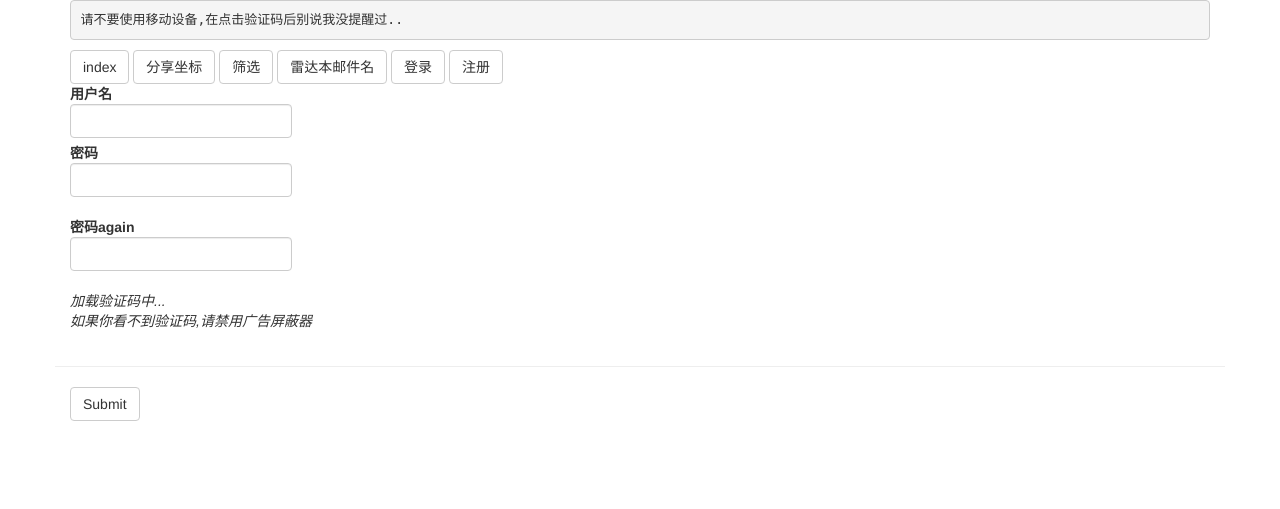
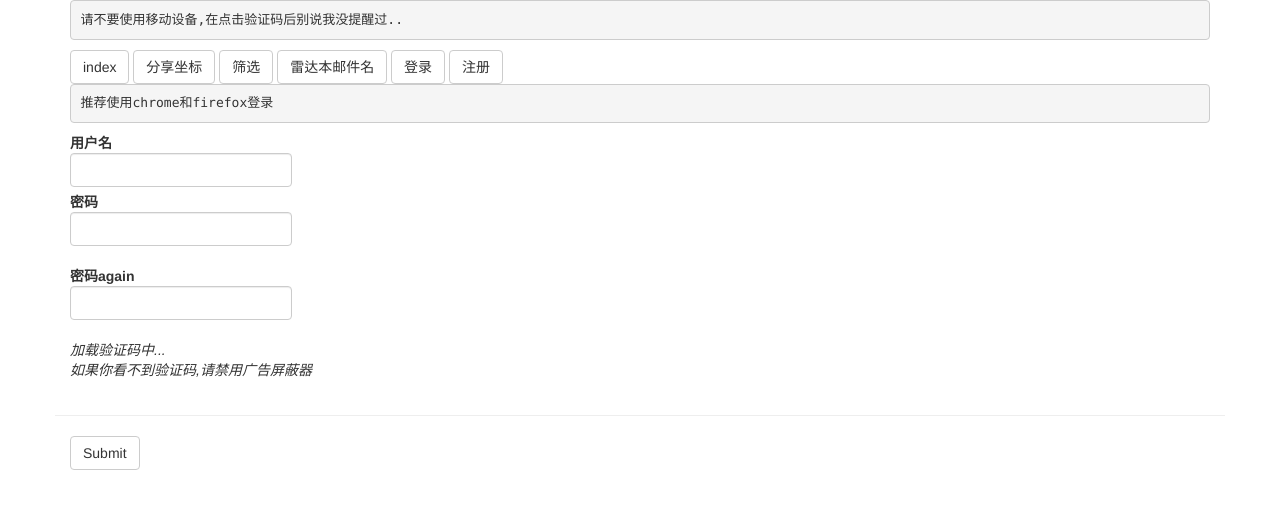
Before and after one commit to HamHuo/pad, a Flask app: page /register in a window 1280 px wide. Shown: the top 509 px of the page. Run offline with Flask 2, Linux system fonts and the light colour scheme; some libraries are stand-ins or nearby versions.

Commit message:
notice chrome and firefox

```diff
--- a/app/setup.py
+++ b/app/setup.py
@@ -1,6 +1,6 @@
 import sys
 
-from models import create_tables, Tag, Point, PointTag
+from models import create_tables, Tag, Point, PointTag, UserPoint
 
 if len(sys.argv) >= 2:
 
@@ -28,6 +28,8 @@ if len(sys.argv) >= 2:
             else:
                 p.treasure = ', '.join(new_tr)
                 p.save()
+        for p in UserPoint.select():
+            p.delete_instance()
 
     if sys.argv[1] == 'add':
         if sys.argv[2] == 'tag':
--- a/app/templates/login.html
+++ b/app/templates/login.html
@@ -1,5 +1,10 @@
 {% extends 'components/base.html' %}
 {% block content %}
+    <div class="row">
+        <div class="col-md-12">
+            <pre>推荐使用chrome和firefox登录</pre>
+        </div>
+    </div>
     <div class="row">
         <div class="col-md-12">
             <form id="form" action="/login" method="post">
--- a/app/templates/register.html
+++ b/app/templates/register.html
@@ -1,5 +1,10 @@
 {% extends 'components/base.html' %}
 {% block content %}
+    <div class="row">
+        <div class="col-md-12">
+            <pre>推荐使用chrome和firefox登录</pre>
+        </div>
+    </div>
     <div class="row">
         <div class="col-md-12">
             <form id="form" action="/register" method="post">
```
